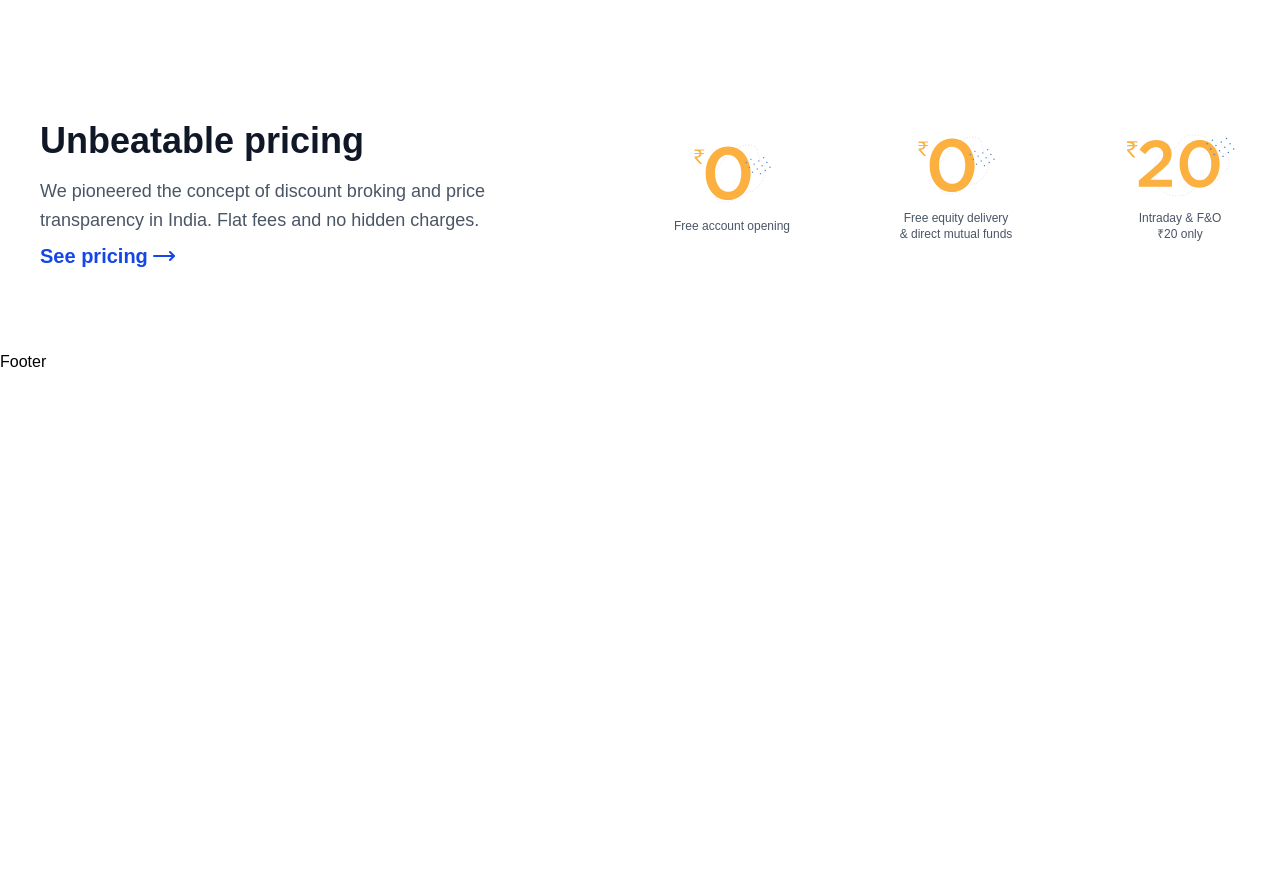
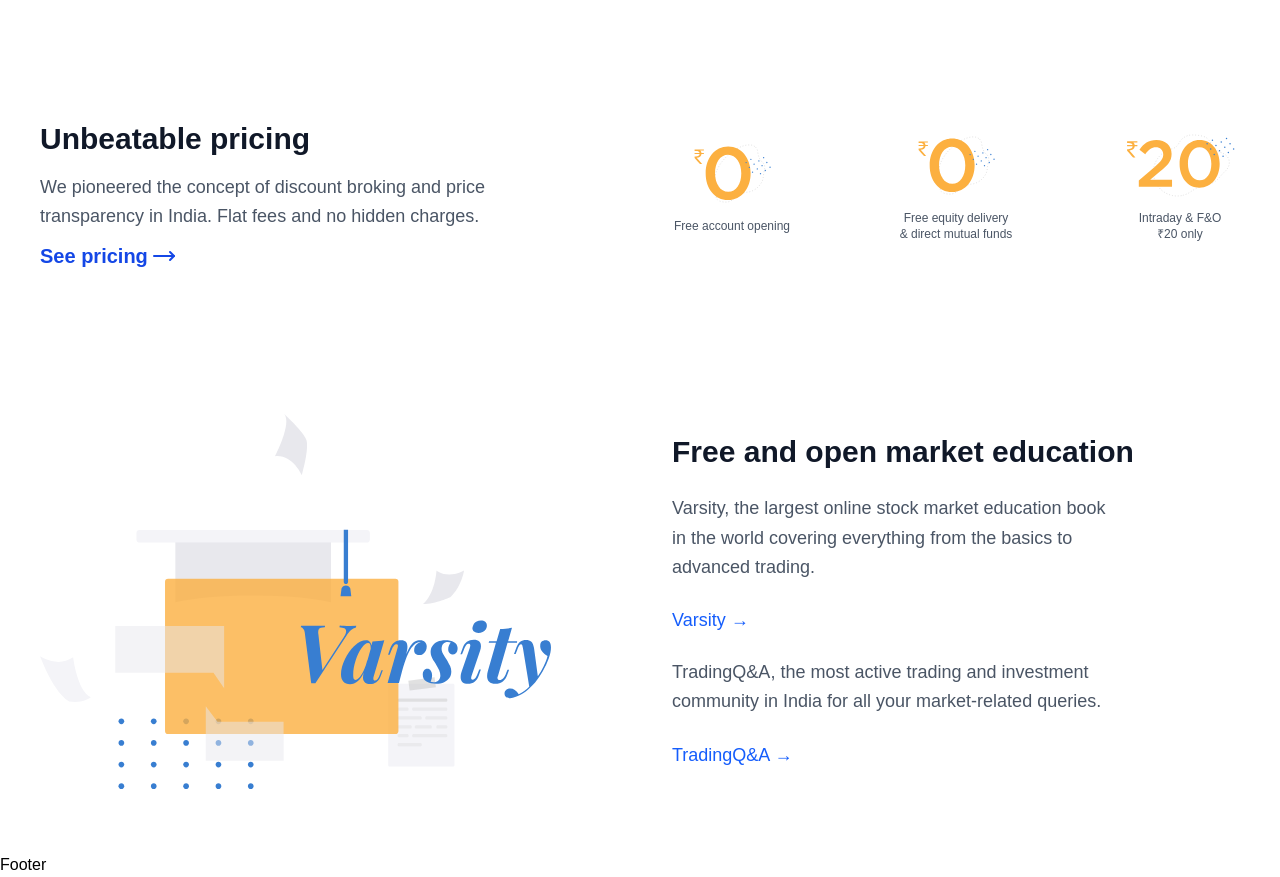
Before and after one commit to sumitkumarsharm/TradeMatrix, a React (Vite) app in the folder TradeMatrix_client/: page / in a window 1280 px wide. Shown: the part 1640-2517 px from the top of the page. Before the commit the page ends 2014 px from the top, so only its background shows below. Built offline with nearby package versions, Linux system fonts and the light colour scheme.

Commit message:
created education section

```diff
--- a/TradeMatrix_client/src/LandingPage/Home/Education.jsx
+++ b/TradeMatrix_client/src/LandingPage/Home/Education.jsx
@@ -1,7 +1,47 @@
 import React from "react";
+import EducationImage from "../../assets/index_education.svg";
+import { Link } from "react-router-dom";
 
 const Education = () => {
-  return <div>Education</div>;
+  return (
+    <section className="w-full py-16 bg-white">
+      <div className="max-w-7xl mx-auto px-6 md:px-10 grid grid-cols-1 md:grid-cols-2 items-center gap-16">
+        {/* LEFT IMAGE */}
+        <div className="flex justify-center md:justify-start">
+          <img
+            src={EducationImage}
+            alt="Education Illustration"
+            className="w-full max-w-lg object-contain"
+          />
+        </div>
+
+        {/* RIGHT CONTENT */}
+        <div className="flex flex-col gap-6 text-left">
+          <h2 className="text-xl md:text-3xl font-semibold text-gray-900">
+            Free and open market education
+          </h2>
+
+          <p className="text-gray-600 leading-relaxed text-lg max-w-md">
+            Varsity, the largest online stock market education book in the world
+            covering everything from the basics to advanced trading.
+          </p>
+
+          <Link href="#" className="text-blue-600 font-medium text-lg">
+            Varsity →
+          </Link>
+
+          <p className="text-gray-600 leading-relaxed text-lg max-w-md">
+            TradingQ&A, the most active trading and investment community in
+            India for all your market-related queries.
+          </p>
+
+          <Link href="#" className="text-blue-600 font-medium text-lg ">
+            TradingQ&A →
+          </Link>
+        </div>
+      </div>
+    </section>
+  );
 };
 
 export default Education;
--- a/TradeMatrix_client/src/LandingPage/Home/HomePage.jsx
+++ b/TradeMatrix_client/src/LandingPage/Home/HomePage.jsx
@@ -11,7 +11,7 @@ const HomePage = () => {
       <Hero />
       <Stats />
       <Pricing />
-      {/* <Education /> */}
+      <Education />
       {/* <OpenAccount /> */}
     </>
   );
--- a/TradeMatrix_client/src/LandingPage/Home/Pricing.jsx
+++ b/TradeMatrix_client/src/LandingPage/Home/Pricing.jsx
@@ -12,7 +12,7 @@ const Pricing = () => {
       <div className="max-w-7xl mx-auto px-6 md:px-10 grid grid-cols-1 md:grid-cols-2 gap-16">
         {/* LEFT SECTION */}
         <div className="flex flex-col gap-4">
-          <h1 className="text-3xl md:text-4xl font-semibold text-gray-900">
+          <h1 className="text-xl md:text-3xl font-semibold text-gray-900">
             Unbeatable pricing
           </h1>
 
@@ -24,13 +24,11 @@ const Pricing = () => {
 
         {/* RIGHT SECTION */}
         <div className="flex items-center justify-between gap-8">
-          {/* ITEM 1 */}
           <div className="flex items-center flex-col text-center">
             <img src={img1} alt="Free account opening" className="w-30 " />
             <p className="text-gray-600 text-xs">Free account opening</p>
           </div>
 
-          {/* ITEM 2 */}
           <div className="flex flex-col items-center text-center">
             <img
               src={img1}
@@ -42,7 +40,6 @@ const Pricing = () => {
             </p>
           </div>
 
-          {/* ITEM 3 */}
           <div className="flex  flex-col items-center text-center">
             <img
               src={img2}
```
Also changed, not shown: TradeMatrix_client/src/assets/index_education.svg (added).
